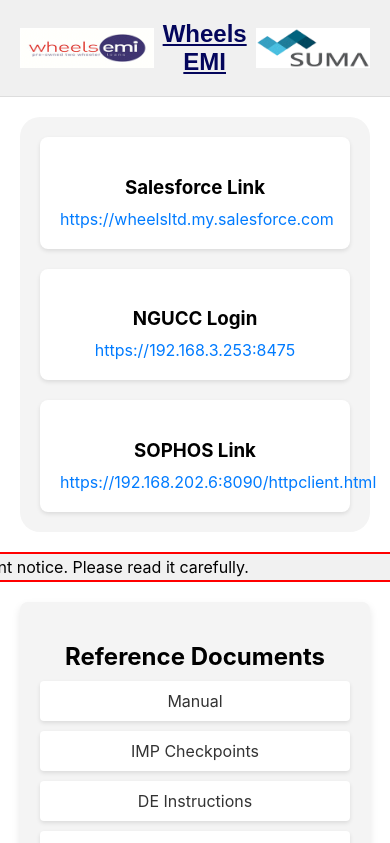
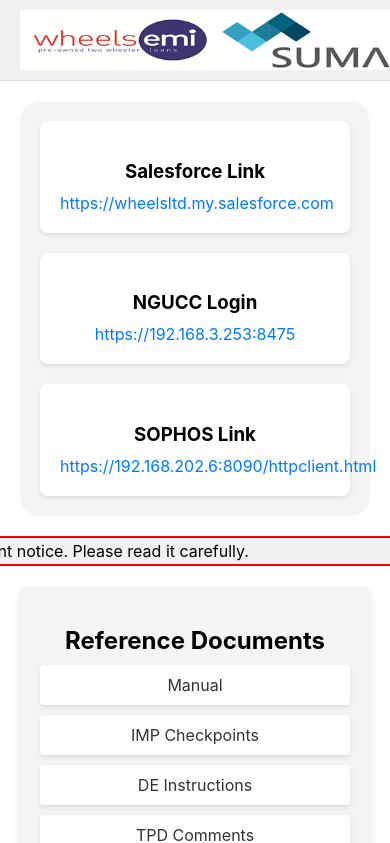
Before and after one commit to shrishailbagale/wheelsemi-dashboard, a React (Create React App) app: page / in a window 390 px wide. Shown: the top 843 px of the page. Built offline with nearby package versions, Linux system fonts and the light colour scheme.

Commit message:
mobile view center logo hide

```diff
--- a/src/components/TopNavbar.css
+++ b/src/components/TopNavbar.css
@@ -36,11 +36,12 @@
 
     .logo-left,
     .logo-right {
-      height: 40px; /* Adjust as needed for smaller screens */
+      height: 60px; /* Adjust as needed for smaller screens */
     }
 
     .logo-center {
       margin: 10px 0;
       font-size: 18pt;
+      display: none;
     }
   }
```
